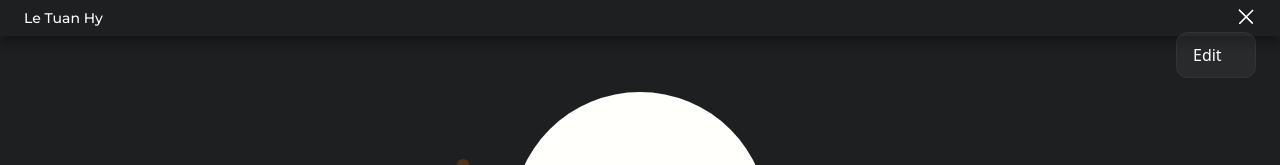
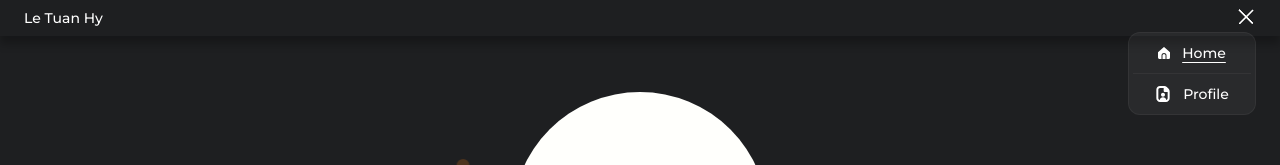
Before and after one commit to Hy-LeTuan/Hy-LeTuan.github.io, a React (Vite) app in the folder personal-profile/: page / in a window 1280 px wide. Both pictures are taken after a click on the button 1246 px from the left and 18 px from the top of the page. Shown: the top 165 px of the page. Built offline with nearby package versions, Linux system fonts and the light colour scheme.

Commit message:
update navbar dropdown menu

```diff
--- a/personal-profile/src/layout/Header.jsx
+++ b/personal-profile/src/layout/Header.jsx
@@ -23,47 +23,6 @@ function Header() {
 		<nav className={`relative z-10 w-full bg-primary ${shadowStyle}`}>
 			<div className="flex justify-between items-center px-6 py-2">
 				<h6 className="text-white">Le Tuan Hy</h6>
-
-				{/* Button container */}
-				{/* <div className="flex justify-between items-center px-6 py-1 md:p-0 md:justify-center md:gap-10">
-					<Link
-						to={"/"}
-						className={
-							isActiveLink(location.pathname, "/") &&
-							location.pathname.length == 1
-								? "btn btn-header-active"
-								: "btn btn-header"
-						}>
-						<h6>Home</h6>
-					</Link>
-					<Link
-						to={"/portfolio"}
-						className={
-							isActiveLink(location.pathname, "/portfolio")
-								? "btn btn-header-active"
-								: "btn btn-header"
-						}>
-						<h6>Profile</h6>
-					</Link>
-					<Link
-						to={"/active"}
-						className={
-							isActiveLink(location.pathname, "/active")
-								? "btn btn-header-active"
-								: "btn btn-header"
-						}>
-						<h6>Active</h6>
-					</Link>
-					<Link
-						to={"/blogs"}
-						className={
-							isActiveLink(location.pathname, "/blogs")
-								? "btn btn-header-active"
-								: "btn btn-header"
-						}>
-						<h6>Blogs</h6>
-					</Link>
-				</div> */}
 				<Menu>
 					<MenuButton className="flex flex-col gap-1 group">
 						<img
@@ -81,11 +40,39 @@ function Header() {
 					<MenuItems
 						transition
 						anchor="bottom end"
-						className="w-20 origin-top-right rounded-xl border border-white/5 bg-white/5 p-1 text-white transition duration-100 ease-out [--anchor-gap:10px] focus:outline-none data-[closed]:scale-95 data-[closed]:opacity-0 z-20">
+						className="w-32 origin-top-right rounded-xl border border-white/5 bg-white/5 p-1 text-white transition duration-100 ease-out [--anchor-gap:10px] focus:outline-none data-[closed]:scale-95 data-[closed]:opacity-0 z-20">
 						<MenuItem>
-							<button className="group flex w-full items-center gap-2 rounded-lg py-1.5 px-3 data-[focus]:bg-white/10">
-								Edit
-							</button>
+							<Link
+								className={
+									isActiveLink(location.pathname, "/") &&
+									location.pathname.length == 1
+										? "group flex w-full items-center justify-center gap-3 rounded-lg py-1.5 px-3 data-[focus]:bg-white/10 underline underline-offset-4"
+										: "group flex w-full items-center justify-center gap-3 rounded-lg py-1.5 px-3 data-[focus]:bg-white/10"
+								}
+								to={"/"}>
+								<img
+									src="/src/assets/home.svg"
+									alt=""
+									className="w-3 h-3"
+								/>
+								<h6>Home</h6>
+							</Link>
+						</MenuItem>
+						<div className="my-1 h-px bg-white/5"></div>
+						<MenuItem>
+							<Link
+								className={
+									isActiveLink(location.pathname, "/profile")
+										? "group flex w-full items-center justify-center gap-3 rounded-lg py-1.5 px-3 data-[focus]:bg-white/10 underline underline-offset-4"
+										: "group flex w-full items-center justify-center gap-3 rounded-lg py-1.5 px-3 data-[focus]:bg-white/10"
+								}>
+								<img
+									src="/src/assets/profile.svg"
+									alt=""
+									className="w-4 h-4"
+								/>
+								<h6>Profile</h6>
+							</Link>
 						</MenuItem>
 					</MenuItems>
 				</Menu>
```
Also changed, not shown: personal-profile/src/assets/home.svg (added), personal-profile/src/assets/profile.svg (added).
